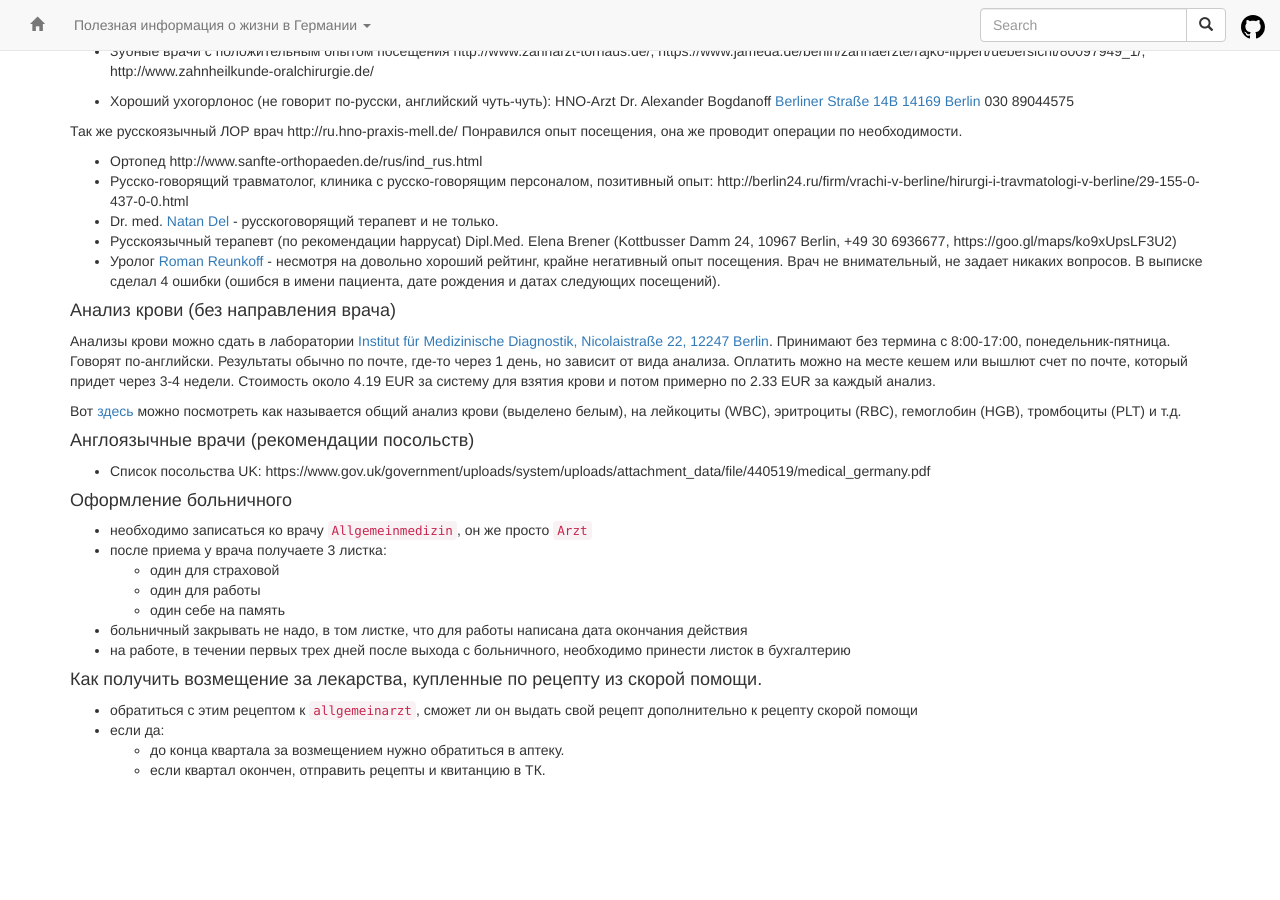
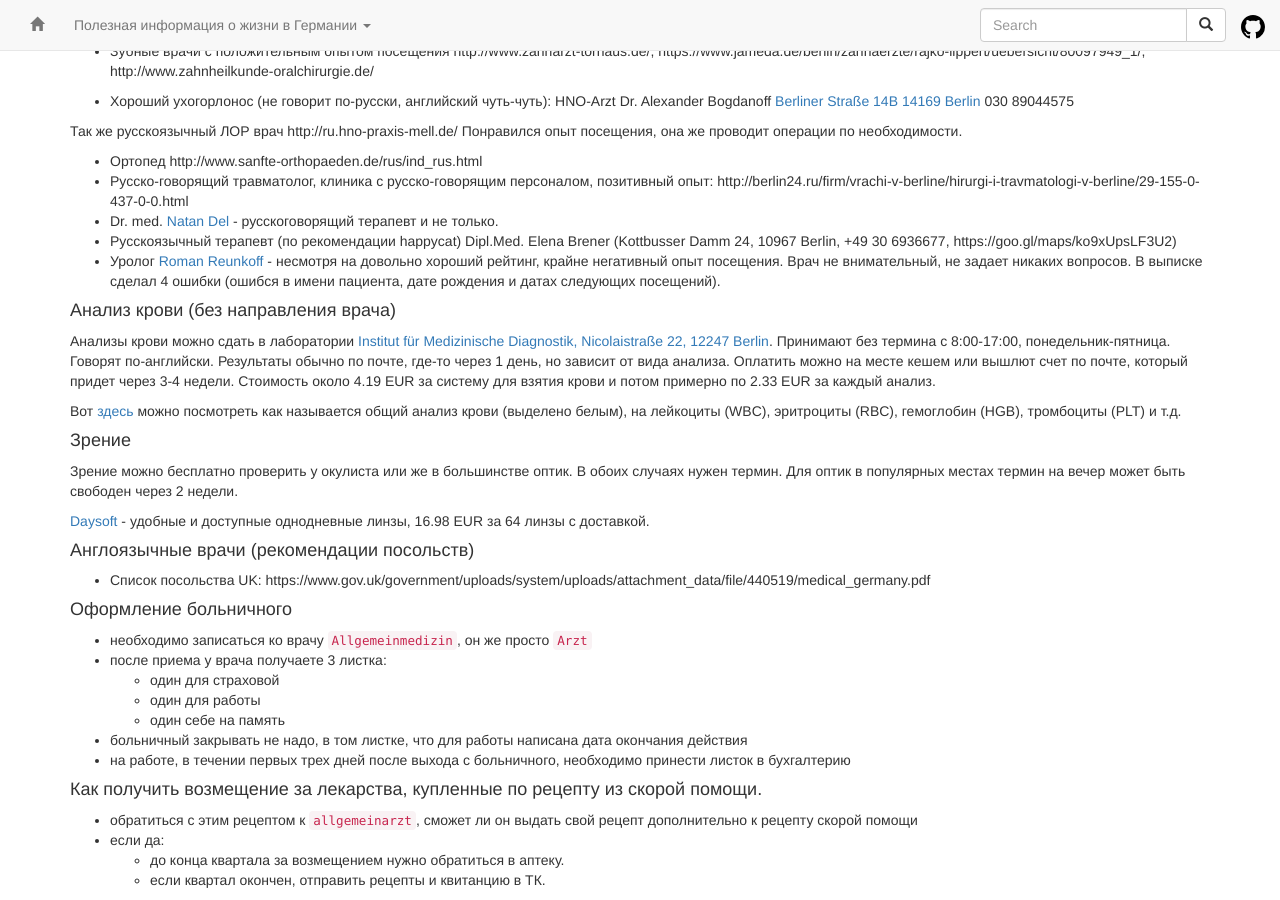
Before and after one commit to ru-de/faq, a Jekyll site: the page built from pages/Медицина.md, in a window 1280 px wide and 900 px high, scrolled down 862 px. Built offline with Jekyll 4.4.1, drawn with Linux system fonts in a browser that asks for light colours; nearby versions of some CDN libraries; before the commit the page ends 1652 px from its top, so only the background shows below that.

Commit message:
Travis #991: sync github pages

```diff
--- a/pages/Медицина.md
+++ b/pages/Медицина.md
@@ -60,6 +60,12 @@ HNO-Arzt Dr. Alexander Bogdanoff
 
 Вот [здесь](files/general_blood_test.jpeg) можно посмотреть как называется общий анализ крови (выделено белым), на лейкоциты (WBC), эритроциты (RBC), гемоглобин (HGB), тромбоциты (PLT) и т.д.
 
+#### Зрение
+Зрение можно бесплатно проверить у окулиста или же в большинстве оптик. В обоих случаях нужен термин. Для оптик в популярных местах термин на вечер может быть свободен через 2 недели.
+
+[Daysoft](https://www.daysoft.com/) - удобные и доступные однодневные линзы, 16.98 EUR за 64 линзы с доставкой.
+
+
 #### Англоязычные врачи (рекомендации посольств)
   - Список посольства UK: https://www.gov.uk/government/uploads/system/uploads/attachment_data/file/440519/medical_germany.pdf
 
```
Also changed, not shown: pages/Niederlassungserlaubnis.md (+1 -0 lines).
